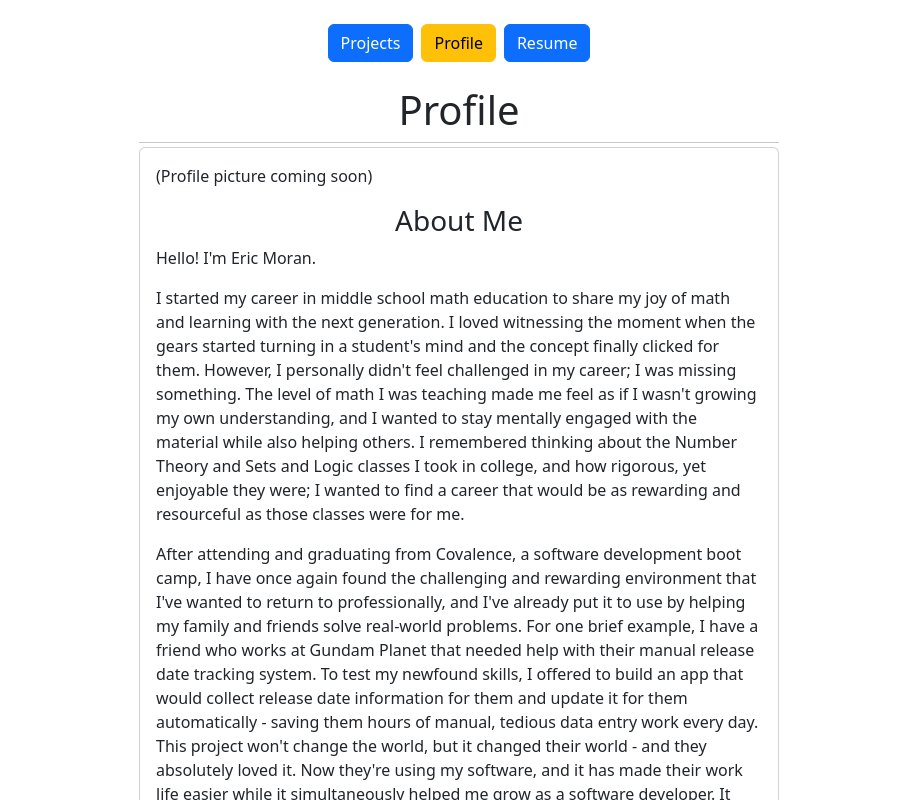
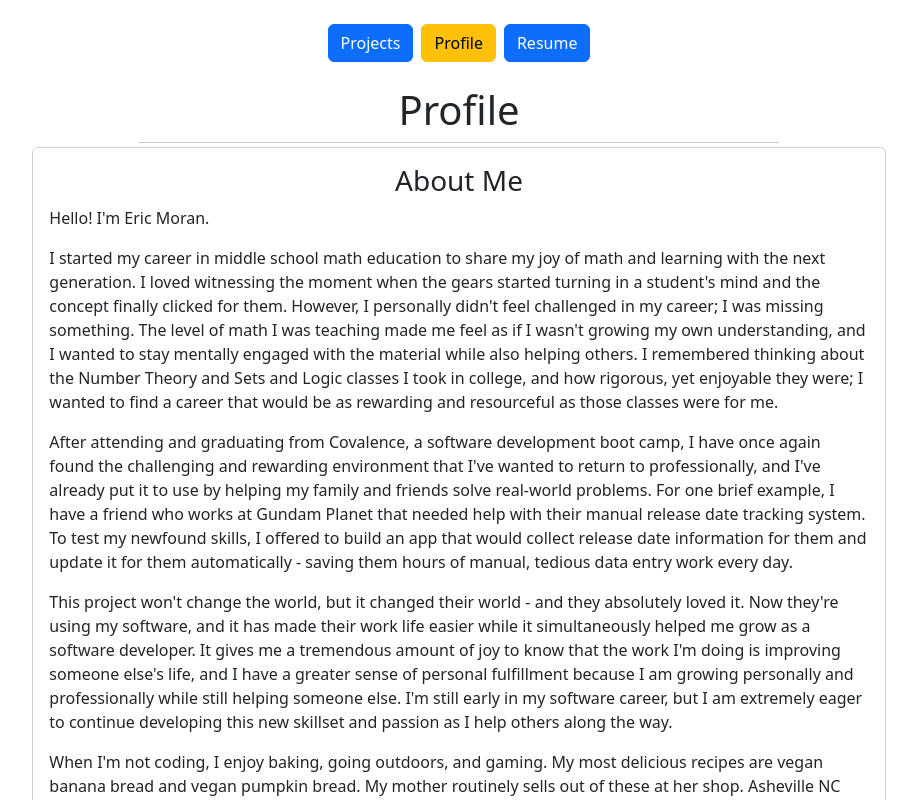
Before and after one commit to josephheinzle/heinzle-addons, a React (Create React App) app in the folder repos/Portfolio/: page /#/profile in a window 1280 px wide. Shown: the top 800 px of the page, without its empty margins (181-1098 px from the left). Built offline with nearby package versions, Linux system fonts and the light colour scheme.

Commit message:
updated code

```diff
--- a/repos/Portfolio/src/Pages/MainPage.tsx
+++ b/repos/Portfolio/src/Pages/MainPage.tsx
@@ -86,7 +86,7 @@ const MainPage = (props: Types.MainPageProps) => {
   };
 
   return (
-    <div className="d-flex row flex-wrap">
+    <div className="d-flex flex-wrap">
       <div className="my-4">
         <h1 className="text-center">Projects</h1>
         {projectsJSX(false)}
--- a/repos/Portfolio/src/Pages/Profile.tsx
+++ b/repos/Portfolio/src/Pages/Profile.tsx
@@ -11,10 +11,10 @@ const Profile = (props: Types.ProfileProps) => {
       <hr style={{ width: "50%", height: "5px", margin: "auto" }}></hr>
 
       <div className="d-flex justify-content-center">
-        <div className="col-6">
+        <div className="col-8">
           <div className="card">
             <div className="card-body">
-              <p>(Profile picture coming soon)</p>
+              {/* <p>(Profile picture coming soon)</p> */}
               <h3 className="text-center">About Me</h3>
               <p>Hello! I'm Eric Moran.</p>
               <p>
@@ -34,6 +34,9 @@ const Profile = (props: Types.ProfileProps) => {
                 a friend who works at Gundam Planet that needed help with their manual release date tracking system. To
                 test my newfound skills, I offered to build an app that would collect release date information for them
                 and update it for them automatically - saving them hours of manual, tedious data entry work every day.
+              </p>
+              {/* here */}
+              <p>
                 This project won't change the world, but it changed their world - and they absolutely loved it. Now
                 they're using my software, and it has made their work life easier while it simultaneously helped me grow
                 as a software developer. It gives me a tremendous amount of joy to know that the work I'm doing is
```
